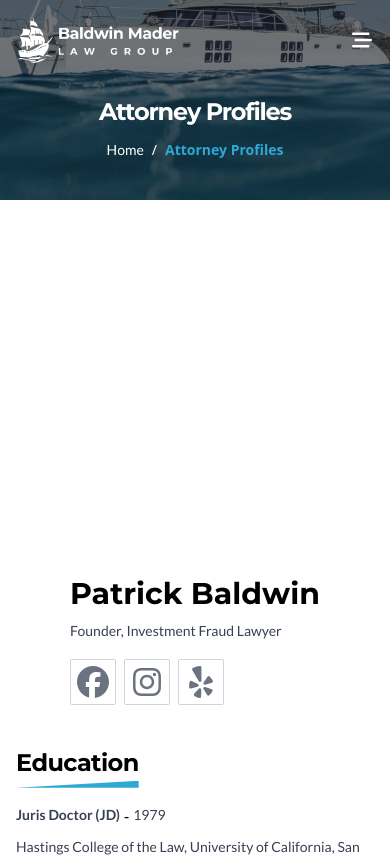
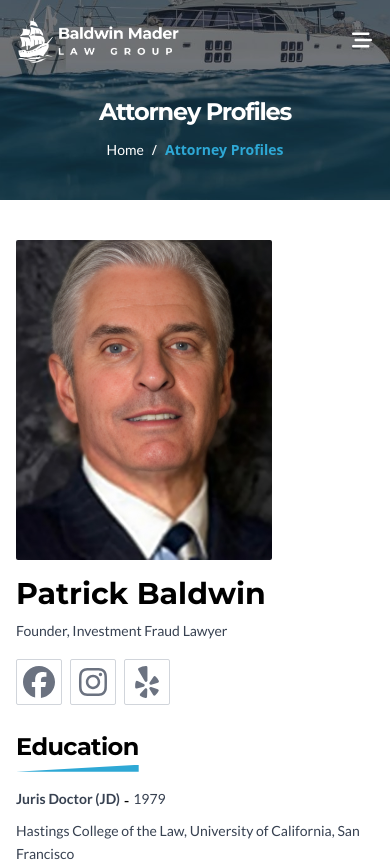
Before and after one commit to jamesdevs/Baldwin-Mader-Law-Group, a Next.js app: page /attorney-profiles in a window 390 px wide. Shown: the top 862 px of the page. Built offline with nearby package versions, Linux system fonts and the light colour scheme.

Commit message:
update attorneyProfilesPage

```diff
--- a/src/sections/attorneyProfilesPage/index.tsx
+++ b/src/sections/attorneyProfilesPage/index.tsx
@@ -17,13 +17,13 @@ const AttorneyProfilesPage = () => {
       <section className="padding-y">
         <div className="container flex flex-col">
           {team.map((item) => (
-            <div className="grid md:grid-cols-12 gap-10 border-b border-gray-200 pb-14 mb-14 last-of-type:mb-0 last-of-type:pb-10 last-of-type:border-none">
-              <div className="md:col-span-5 lg:col-span-4">
-                <div className="flex flex-col items-center  sm:flex-row md:flex-col gap-4">
+            <div className="grid md:grid-cols-12 gap-6 lg:gap-10 border-b border-gray-200 pb-14 mb-14 last-of-type:mb-0 last-of-type:pb-10 last-of-type:border-none">
+              <div className=" md:col-span-5 lg:col-span-4">
+                <div className="flex flex-col flex-wrap  lg:items-start xs:flex-row md:flex-col gap-4">
                   <Image
                     src={item.imgSrc}
                     alt={item.name}
-                    className="h-full sm:w-1/2 md:w-full min-h-[20rem] lg:min-h-[24rem] overflow-hidden rounded-sm"
+                    className="h-full max-sm:min-w-[16rem] xs:w-1/2 md:w-full min-h-[20rem] lg:min-h-[24rem] overflow-hidden rounded-sm"
                     imageClassName="object-cover object-top"
                   />
                   <div className="flex flex-col">
@@ -48,7 +48,7 @@ const AttorneyProfilesPage = () => {
                   </div>
                 </div>
               </div>
-              <div className="md:col-span-7 lg:col-span-8 flex flex-col gap-10">
+              <div className=" md:col-span-7 lg:col-span-8 flex flex-col gap-10">
                 <div>
                   <h2 className="text-3xl mb-4 title-after !text-black">
                     Education
```
